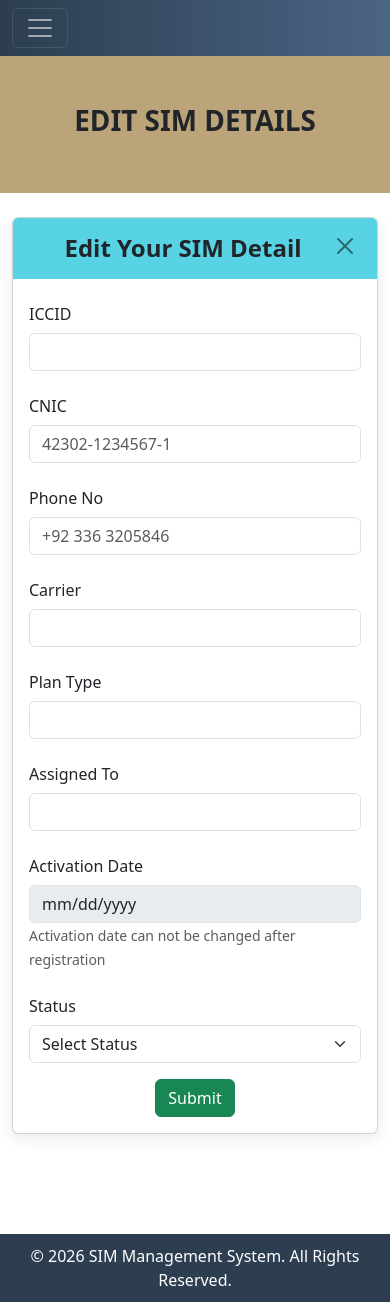
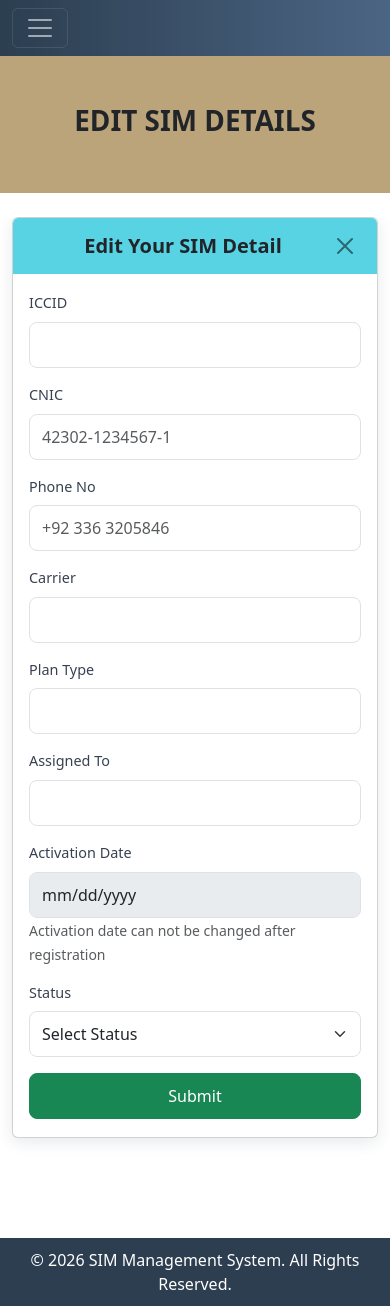
Before and after one commit to Surender-Rathore/sim-management-system-frontend, a React (Vite) app: page /sim-edit/1 in a window 390 px wide. Built offline with nearby package versions, Linux system fonts and the light colour scheme; no server answers.

Commit message:
Move form labels above inputs and make Add/Edit forms responsive

```diff
--- a/src/pages/AddSim.jsx
+++ b/src/pages/AddSim.jsx
@@ -98,11 +98,11 @@ const AddSim = () => {
           <CardBody>
             {/* ICCID Field */}
             <Form>
-              <FormGroup row className="justify-content-center">
-                <Label for="iccid" className="mx-2" sm={2}>
+              <FormGroup className="sim-form-group">
+                <Label for="iccid" className="sim-form-label">
                   ICCID
                 </Label>
-                <Col sm={6}>
+                <Col>
                   <Input
                     id="iccid"
                     type="text"
@@ -117,11 +117,11 @@ const AddSim = () => {
               </Form>
             {/* cnic Field */}
             <Form>
-              <FormGroup row className="justify-content-center">
-                <Label for="cnic" className="mx-2" sm={2}>
+              <FormGroup className="sim-form-group">
+                <Label for="cnic" className="sim-form-label">
                   CNIC
                 </Label>
-                <Col sm={6}>
+                <Col>
                   <Input
                     id="cnic"
                     type="text"
@@ -137,11 +137,11 @@ const AddSim = () => {
 
               {/* MSISDN Field */}
 
-              <FormGroup row className="justify-content-center">
-                <Label for="msisdn" sm={2} className="mx-2">
+              <FormGroup className="sim-form-group">
+                <Label for="msisdn" className="sim-form-label">
                   Phone No
                 </Label>
-                <Col sm={6}>
+                <Col>
                   <Input
                     id="msisdn"
                     type="text"
@@ -158,11 +158,11 @@ const AddSim = () => {
               </FormGroup>
 
               {/* Carrier Field */}
-              <FormGroup row className="justify-content-center">
-                <Label for="carrier" sm={2} className="mx-2">
+              <FormGroup className="sim-form-group">
+                <Label for="carrier" className="sim-form-label">
                   Carrier
                 </Label>
-                <Col sm={6}>
+                <Col>
                   <Input
                     id="carrier"
                     type="text"
@@ -178,11 +178,11 @@ const AddSim = () => {
               </FormGroup>
 
               {/* Plan Type */}
-              <FormGroup row className="justify-content-center">
-                <Label for="planType" sm={2} className="mx-2">
+              <FormGroup className="sim-form-group">
+                <Label for="planType" className="sim-form-label">
                   Plan Type
                 </Label>
-                <Col sm={6}>
+                <Col>
                   <Input
                     id="planType"
                     type="text"
@@ -198,11 +198,11 @@ const AddSim = () => {
               </FormGroup>
 
               {/* Assigned To Field */}
-              <FormGroup row className="justify-content-center">
-                <Label for="assignedTo" sm={2} className="mx-2">
+              <FormGroup className="sim-form-group">
+                <Label for="assignedTo" className="sim-form-label">
                   Assigned To
                 </Label>
-                <Col sm={6}>
+                <Col>
                   <Input
                     id="assignedTo"
                     type="text"
@@ -218,11 +218,11 @@ const AddSim = () => {
               </FormGroup>
 
               {/* Activation date Field */}
-              <FormGroup row className="justify-content-center">
-                <Label for="activationDate" sm={2} className="mx-2">
+              <FormGroup className="sim-form-group">
+                <Label for="activationDate" className="sim-form-label">
                   Activation Date
                 </Label>
-                <Col sm={6}>
+                <Col>
                   <Input
                     id="activationDate"
                     type="date"
@@ -243,12 +243,12 @@ const AddSim = () => {
 
               {/* Status Field  */}
 
-              <FormGroup row className="justify-content-center">
-                <Label for="status" className="mx-2" sm={2}>
+              <FormGroup className="sim-form-group">
+                <Label for="status" className="sim-form-label">
                   Status
                 </Label>
 
-                <Col sm={6}>
+                <Col>
                   <Input
                     id="status"
                     type="select"
@@ -271,7 +271,7 @@ const AddSim = () => {
                 </Col>
               </FormGroup>
               {/* Button */}
-              <div className="text-center">
+              <div className="sim-form-actions">
                 <Button type="button" color="success" onClick={handleAddSim}>
                   Add SIM
                 </Button>
--- a/src/pages/EditSim.jsx
+++ b/src/pages/EditSim.jsx
@@ -100,11 +100,11 @@ const EditSim = () => {
           </CardHeader>
           <CardBody>
             <Form>
-              <FormGroup row className="justify-content-center">
-                <Label for="iccid" className="mx-2" sm={2}>
+              <FormGroup rclassName="sim-form-group">
+                <Label for="iccid" className="sim-form-label">
                   ICCID
                 </Label>
-                <Col sm={6}>
+                <Col>
                   <Input
                     id="iccid"
                     type="text"
@@ -119,11 +119,11 @@ const EditSim = () => {
                 </Col>
               </FormGroup>
 
-              <FormGroup row className="justify-content-center">
-                <Label for="cnic" className="mx-2" sm={2}>
+              <FormGroup rclassName="sim-form-group">
+                <Label for="cnic" className="sim-form-label">
                   CNIC
                 </Label>
-                <Col sm={6}>
+                <Col>
                   <Input
                     id="cnic"
                     type="text"
@@ -139,11 +139,11 @@ const EditSim = () => {
                 </Col>
               </FormGroup>
 
-              <FormGroup row className="justify-content-center">
-                <Label for="msisdn" className="mx-2" sm={2}>
+              <FormGroup className="sim-form-group">
+                <Label for="msisdn" className="sim-form-label">
                   Phone No
                 </Label>
-                <Col sm={6}>
+                <Col>
                   <Input
                     id="msisdn"
                     type="text"
@@ -160,11 +160,11 @@ const EditSim = () => {
                 </Col>
               </FormGroup>
 
-              <FormGroup row className="justify-content-center">
-                <Label for="carrier" className="mx-2" sm={2}>
+              <FormGroup className="sim-form-group">
+                <Label for="carrier" className="sim-form-label">
                   Carrier
                 </Label>
-                <Col sm={6}>
+                <Col>
                   <Input
                     id="carrier"
                     type="text"
@@ -181,11 +181,11 @@ const EditSim = () => {
                 </Col>
               </FormGroup>
 
-              <FormGroup row className="justify-content-center">
-                <Label for="planType" className="mx-2" sm={2}>
+              <FormGroup className="sim-form-group">
+                <Label for="planType" className="sim-form-label">
                   Plan Type
                 </Label>
-                <Col sm={6}>
+                <Col>
                   <Input
                     id="planType"
                     type="text"
@@ -200,11 +200,11 @@ const EditSim = () => {
                 </Col>
               </FormGroup>
 
-              <FormGroup row className="justify-content-center">
-                <Label for="assignedTo" className="mx-2" sm={2}>
+              <FormGroup className="sim-form-group">
+                <Label for="assignedTo" className="sim-form-label">
                   Assigned To
                 </Label>
-                <Col sm={6}>
+                <Col>
                   <Input
                     id="assignedTo"
                     type="text"
@@ -220,11 +220,11 @@ const EditSim = () => {
                 </Col>
               </FormGroup>
 
-              <FormGroup row className="justify-content-center">
-                <Label for="activationDate" className="mx-2" sm={2}>
+              <FormGroup className="sim-form-group">
+                <Label for="activationDate" className="sim-form-label">
                   Activation Date
                 </Label>
-                <Col sm={6}>
+                <Col>
                   <Input
                     id="activationDate"
                     type="date"
@@ -239,11 +239,11 @@ const EditSim = () => {
                 </Col>
               </FormGroup>
 
-              <FormGroup row className="justify-content-center">
-                <Label for="status" className="mx-2" sm={2}>
+              <FormGroup className="sim-form-group">
+                <Label for="status" className="sim-form-label">
                   Status
                 </Label>
-                <Col sm={6}>
+                <Col>
                   <Input
                     id="status"
                     type="select"
@@ -264,7 +264,7 @@ const EditSim = () => {
                 </Col>
               </FormGroup>
 
-              <div className="text-center">
+              <div className="sim-form-actions">
                 <Button type="button" color="success" onClick={handleSubmit}>
                   Submit
                 </Button>
--- a/src/styles/form-ui.css
+++ b/src/styles/form-ui.css
@@ -25,3 +25,48 @@
         padding: 16px 20px;
         border-bottom: none;
 }
+
+.sim-form-card .card-body {
+        padding: 24px 28px;
+}
+
+.sim-form-group {
+        margin-bottom: 18px;
+        display: block;
+        width: 100%;
+}
+
+.sim-form-label {
+        display: block;
+        margin-bottom: 6px;
+        font-size: 0.9rem;
+        font-weight: 500;
+        color: #374151;
+}
+
+.sim-form-card .form-control, .sim-form-card .form-select {
+        border-radius: 8px;
+        padding: 10px 12px;
+        width: 100%;
+}
+
+
+@media (max-width : 576px) {
+        .sim-form-card .card-body{
+                padding: 18px 16px;
+        }
+        .sim-form-header h1{
+                font-size: 1.25rem;
+        }
+}
+
+.sim-form-actions {
+        margin-top: 8px;
+}
+
+.sim-form-actions .btn{
+        width: 100%;
+        padding: 10px;
+        border-radius: 8px;
+        font-weight: 500;
+}
```
